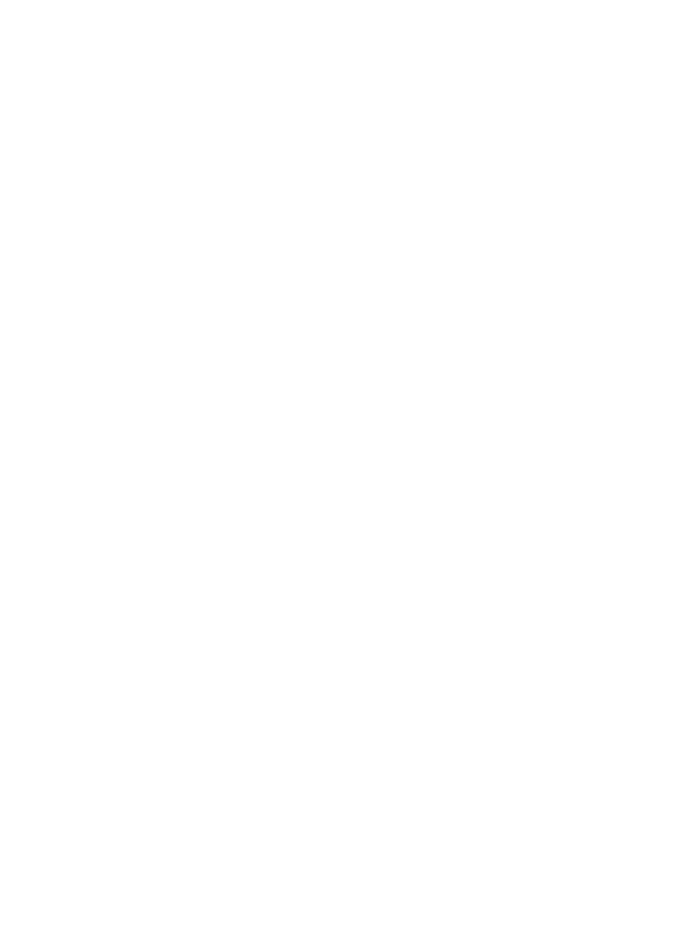
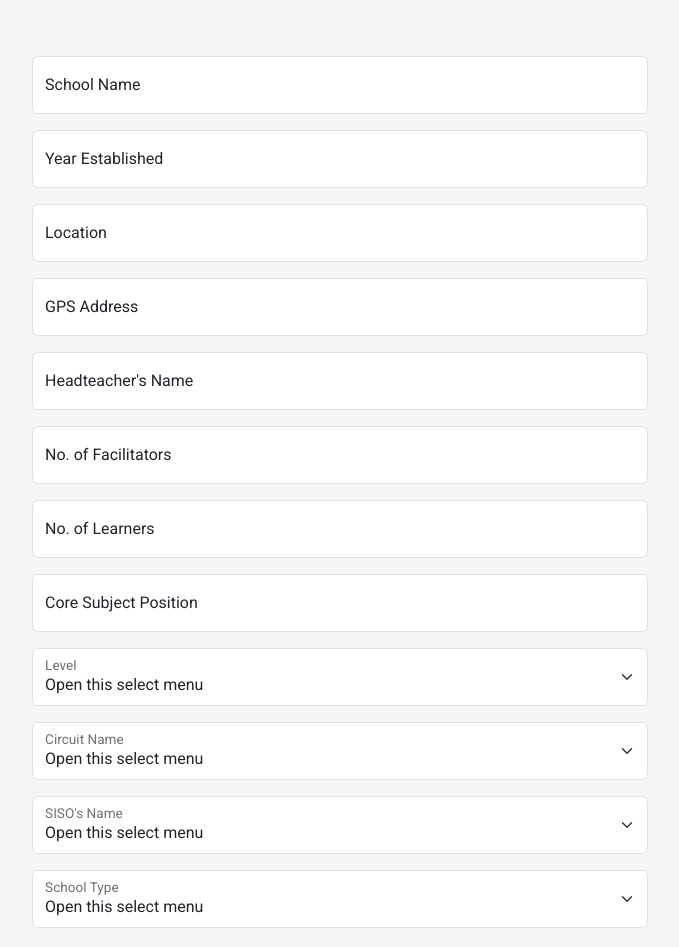
Before and after one commit to askdebb/react-django, a React (Vite) app in the folder react-vite-frontend/: page /add-school in a window 1280 px wide. Before the commit this address had no page. Shown: the part 160-1107 px from the top of the page, without its empty margins (300-979 px from the left). Before the commit the page ends 800 px from the top, so only its background shows below. Built offline with nearby package versions, Linux system fonts and the light colour scheme.

Commit message:
add form to Add School page, yet to implement form submission to database

```diff
--- a/react-vite-frontend/src/App.jsx
+++ b/react-vite-frontend/src/App.jsx
@@ -1,5 +1,6 @@
 import { Route,  createBrowserRouter, createRoutesFromElements, RouterProvider } from 'react-router-dom';
 import Home from './pages/Home';
+import AddSchool from './pages/AddSchool';
 import MainLayout from './layouts/MainLayout';
 
 
@@ -9,8 +10,11 @@ const App = () => {
   const router = createBrowserRouter(createRoutesFromElements(
     <Route path="/" element={<MainLayout />}>
       <Route index element={<Home />} />
+      <Route path='/add-school' element={<AddSchool />} />
+
 
     </Route>
+
   ));
 
   return (<RouterProvider router={router} />)
--- a/react-vite-frontend/src/components/AddSchoolComponent.jsx
+++ b/react-vite-frontend/src/components/AddSchoolComponent.jsx
@@ -1,24 +1,117 @@
-import Button from 'react-bootstrap/Button';
-import Form from 'react-bootstrap/Form';
+import Button from "react-bootstrap/Button";
+import Form from "react-bootstrap/Form";
+import FloatingLabel from "react-bootstrap/FloatingLabel";
 
 const AddSchoolComponent = () => {
   return (
-    <div>
+    <div className="container mx-auto my-5" style={{ width: "40rem" }}>
       <Form>
-      <Form.Group className="mb-3" controlId="formBasicEmail">
-        <Form.Label>Email address</Form.Label>
-        <Form.Control type="email" placeholder="Enter email" />
-        <Form.Text className="text-muted">
-          We will never share your email with anyone else.
-        </Form.Text>
-      </Form.Group>
+        <FloatingLabel
+          controlId="schoolName"
+          label="School Name"
+          className="mb-3"
+        >
+          <Form.Control type="text" placeholder="Kofi Donkor M/A" />
+        </FloatingLabel>
 
-      <Form.Group className="mb-3" controlId="formBasicPassword">
-        <Form.Label>Password</Form.Label>
-        <Form.Control type="password" placeholder="Password" />
-      </Form.Group>
-      <Form.Group className="mb-3" controlId="formBasicCheckbox">
-        <Form.Check type="checkbox" label="Check me out" />
+        <FloatingLabel
+          controlId="year_est"
+          label="Year Established"
+          className="mb-3"
+        >
+          <Form.Control type="text" placeholder="1900" maxLength={4} />
+        </FloatingLabel>
+        <FloatingLabel controlId="location" label="Location" className="mb-3">
+          <Form.Control type="text" placeholder="Nsamwam" />
+        </FloatingLabel>
+        <FloatingLabel
+          controlId="gps_address"
+          label="GPS Address"
+          className="mb-3"
+        >
+          <Form.Control type="text" placeholder="GH-XXX-XXXX" />
+        </FloatingLabel>
+        <FloatingLabel
+          controlId="headteacher"
+          label="Headteacher's Name"
+          className="mb-3"
+        >
+          <Form.Control type="text" placeholder="Mr. Koranteng" />
+        </FloatingLabel>
+        <FloatingLabel
+          controlId="facilitators"
+          label="No. of Facilitators"
+          className="mb-3"
+        >
+          <Form.Control type="number" placeholder="21" />
+        </FloatingLabel>
+        <FloatingLabel
+          controlId="learners"
+          label="No. of Learners"
+          className="mb-3"
+        >
+          <Form.Control type="number" placeholder="21" />
+        </FloatingLabel>
+        <FloatingLabel
+          controlId="coreSubjectsPosition"
+          label="Core Subject Position"
+          className="mb-3"
+        >
+          <Form.Control type="text" placeholder="1st" />
+        </FloatingLabel>
+
+        <FloatingLabel controlId="level" label="Level">
+          <Form.Select
+            className="mb-3"
+            aria-label="Floating label select example"
+          >
+            <option>Open this select menu</option>
+            <option value="KG">KG</option>
+            <option value="PRIMARY">Primary</option>
+            <option value="JHS">JHS</option>
+            <option value="BASIC">Basic</option>
+          </Form.Select>
+        </FloatingLabel>
+
+        <FloatingLabel controlId="circuitName" label="Circuit Name">
+          <Form.Select
+            className="mb-3"
+            aria-label="Floating label select example"
+          >
+            <option>Open this select menu</option>
+            <option value="Adjiringanor">Adjiringanor</option>
+            <option value="Nmai Dzorn">Nmai Dzorn</option>
+            <option value="Adenta">Adenta</option>
+            <option value="Botwe">Botwe</option>
+          </Form.Select>
+        </FloatingLabel>
+
+        <FloatingLabel controlId="sisoName" label="SISO's Name">
+          <Form.Select
+            className="mb-3"
+            aria-label="Floating label select example"
+          >
+            <option>Open this select menu</option>
+            <option value="Florence Kushitor">Florence Kushitor</option>
+            <option value="Isaac Paintsil">Isaac Paintsil</option>
+            <option value="Joana Kumi">Joana Kumi</option>
+            <option value="Kingsley David">Kingsley David</option>
+          </Form.Select>
+        </FloatingLabel>
+
+        <FloatingLabel controlId="school_type" label="School Type">
+          <Form.Select
+            className="mb-3"
+            aria-label="Floating label select example"
+          >
+            <option>Open this select menu</option>
+            <option value="Public">Public</option>
+            <option value="Private">Private</option>
+          </Form.Select>
+        </FloatingLabel>
+
+        <Form.Group className="mb-3" controlId="isGalop">
+          <Form.Check className="mb-3" type="checkbox" label="Is Galop School?" />
         </Form.Group>
         <Button variant="primary" type="submit">
           Submit
@@ -26,6 +119,6 @@ const AddSchoolComponent = () => {
       </Form>
     </div>
   );
-}
+};
 
 export default AddSchoolComponent;
--- a/react-vite-frontend/src/pages/AddSchool.jsx
+++ b/react-vite-frontend/src/pages/AddSchool.jsx
@@ -1,8 +1,10 @@
 import AddSchoolComponent from "../components/AddSchoolComponent";
 
 const AddSchool = () => {
+
   return (
-    <div>
+    <div className="mx-5 my-3" style={{backgroundColor: "whitesmoke", borderRadius: "20px"}}>
+      <h1 className="mt-5">Add a School</h1>
         <AddSchoolComponent />
     </div>
   );
```
Lines whose indentation alone changed are shown as unchanged.
